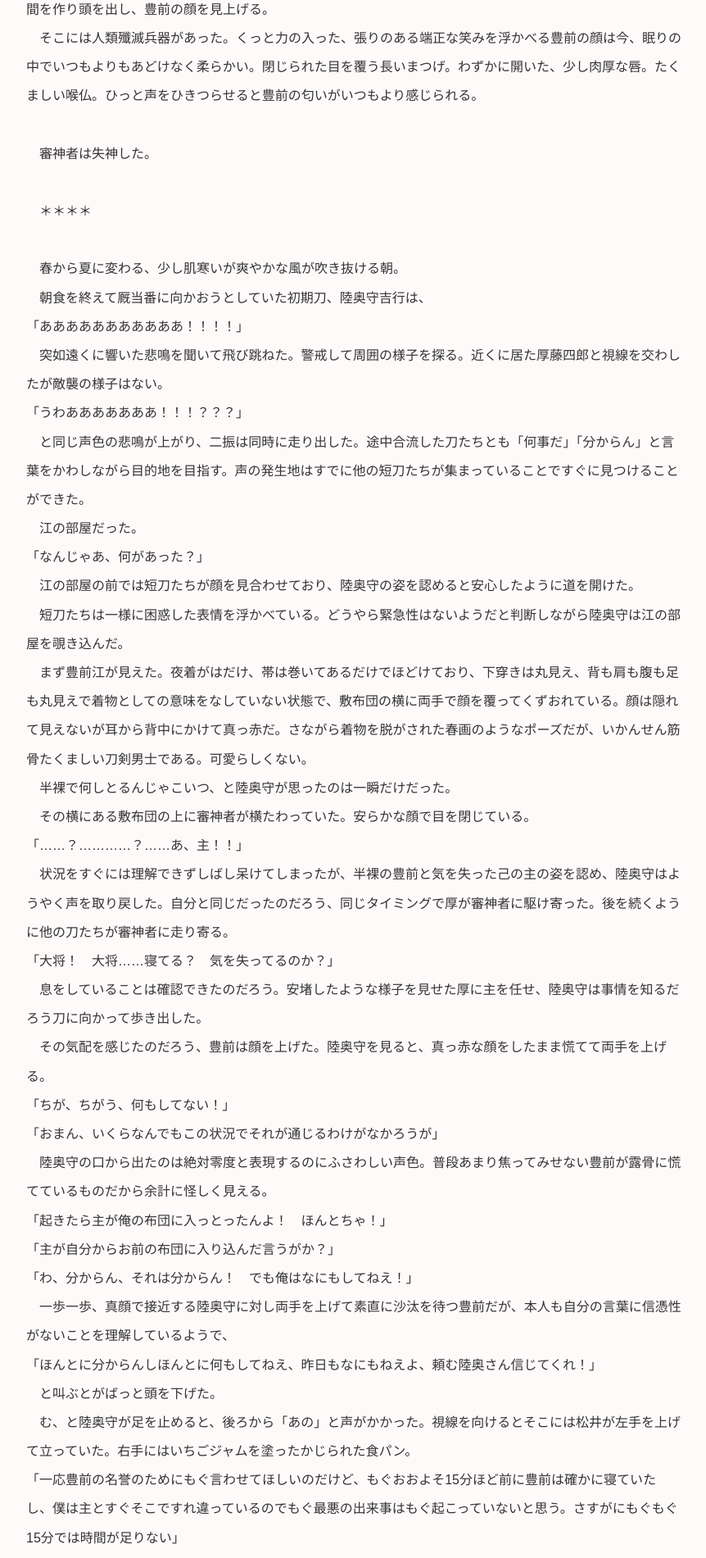
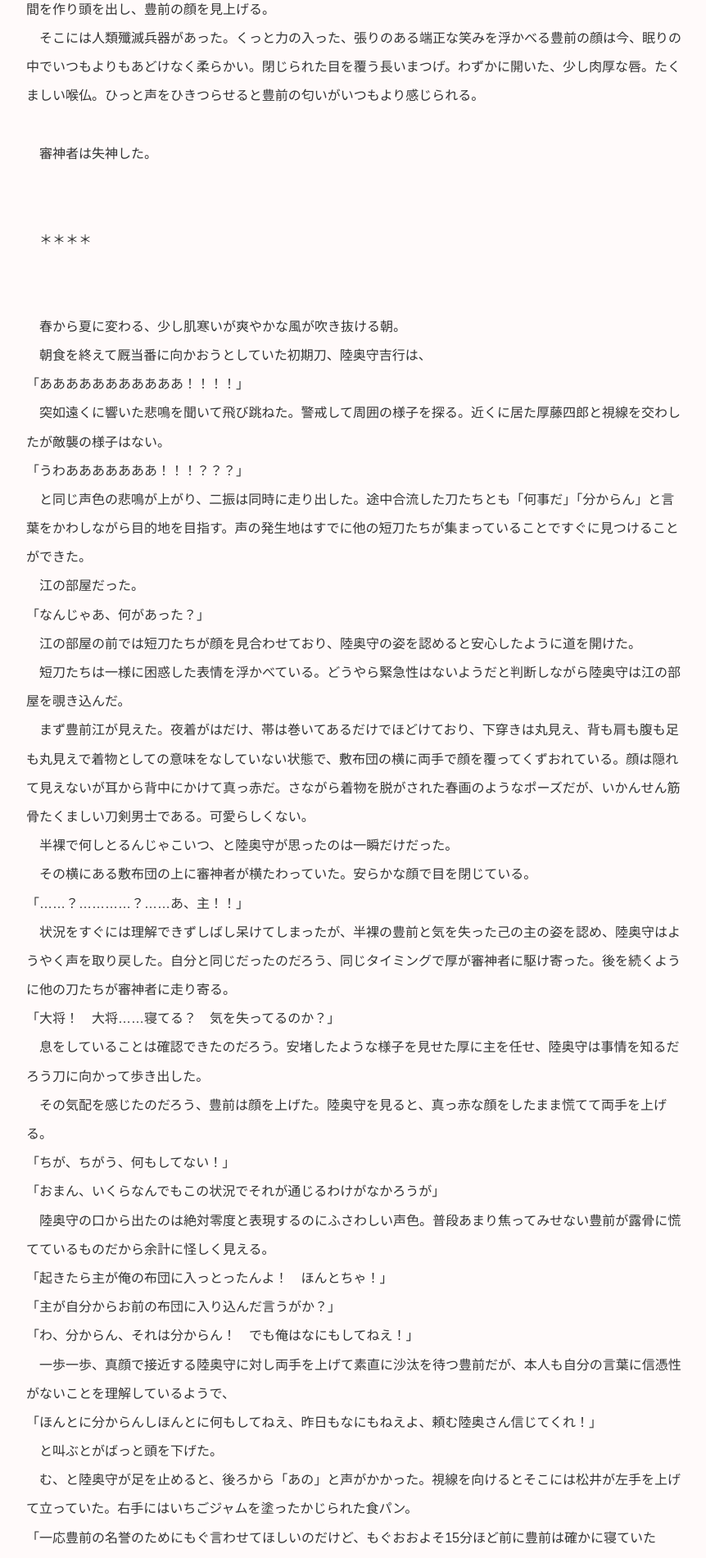
Before and after one commit to fjst160/lemon160, a Jekyll site: the page built from _novels/md-01-01.md, in a window 1280 px wide. Shown: the part 2317-4218 px from the top of the page at 82% size, without its empty margins (208-1070 px from the left). Built offline with Jekyll 4.4.1, drawn with Linux system fonts in a browser that asks for light colours.

Commit message:
Update md-01-01.md

```diff
--- a/_novels/md-01-01.md
+++ b/_novels/md-01-01.md
@@ -51,8 +51,8 @@ medium_pages:
 　正気に戻るまでに数秒を要し、状況を把握した審神者は慌てて豊前の腕から逃れようともがく。だがどうやら、審神者には信じられないがまだ寝ているようだった。豊前は起きやしないし、そのくせ抱き締める力は強く。骨ばった腕に手を添えて押すけれどぴくりともしない。それどころか豊前の身体にじかに触れて、次第にじわじわとした熱が身の内に湧くのを感じてしまった。なにせ豊前は夜着がはだけているようで少なくとも上半身がほぼ裸だった。引き締まった身体、薄すぎも厚すぎもないがしっかりとした胸板、自分を抱きすくめる硬い腕、寝ている人間特有のぬくもり。けじめをつけるためと短刀と添い寝すらまともにしたことのない審神者にとってきわめて毒の、久方ぶりの人の熱。内から生まれた欲が頭の先から足の爪先まで支配して、かーっと熱くなっていくのが分かる。
 　力で押し退けられないと分かった審神者は自力で抜け出すことを諦め、豊前を起こすことにした。なんとか空間を作り頭を出し、豊前の顔を見上げる。
 　そこには人類殲滅兵器があった。くっと力の入った、張りのある端正な笑みを浮かべる豊前の顔は今、眠りの中でいつもよりもあどけなく柔らかい。閉じられた目を覆う長いまつげ。わずかに開いた、少し肉厚な唇。たくましい喉仏。ひっと声をひきつらせると豊前の匂いがいつもより感じられる。<br>
-　審神者は失神した。<br>
-　＊＊＊＊<br>
+　審神者は失神した。<br><br>
+　＊＊＊＊<br><br>
 　春から夏に変わる、少し肌寒いが爽やかな風が吹き抜ける朝。
 　朝食を終えて厩当番に向かおうとしていた初期刀、陸奥守吉行は、
 「あああああああああああ！！！！」
```
